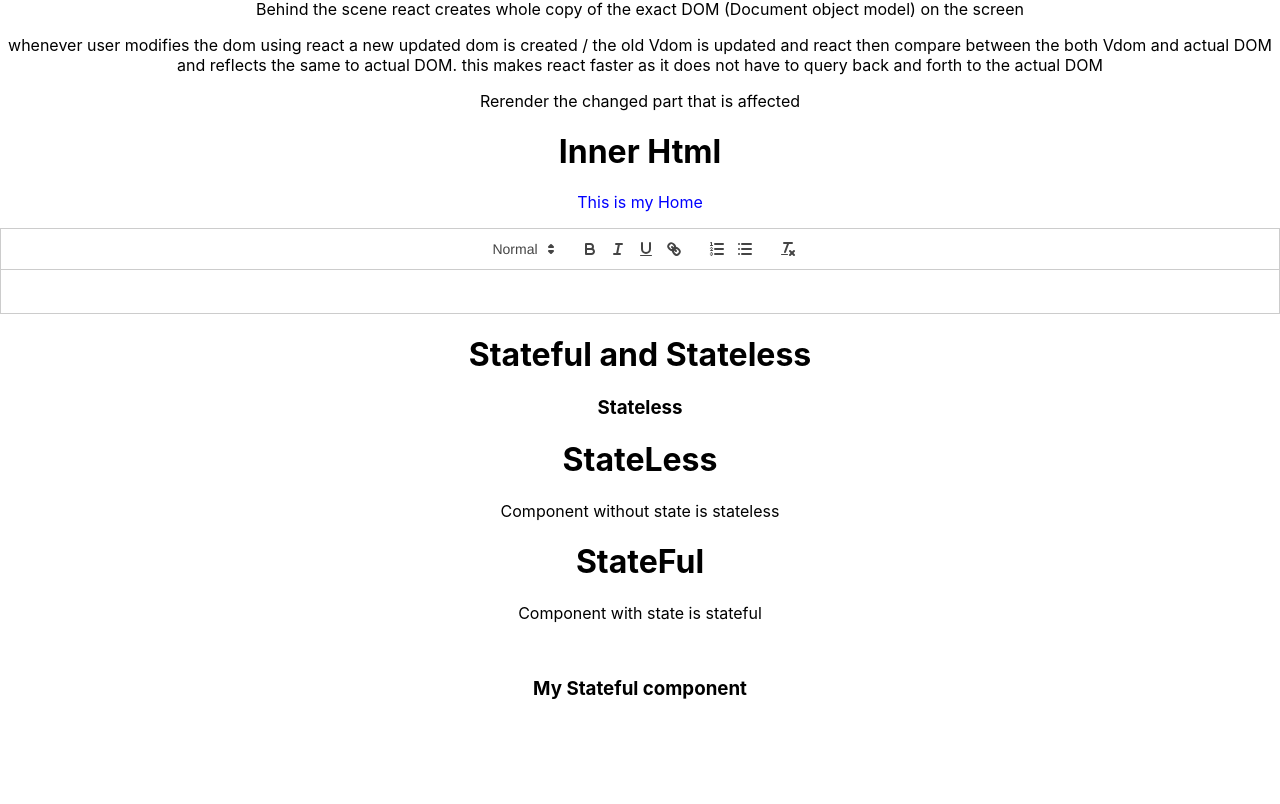
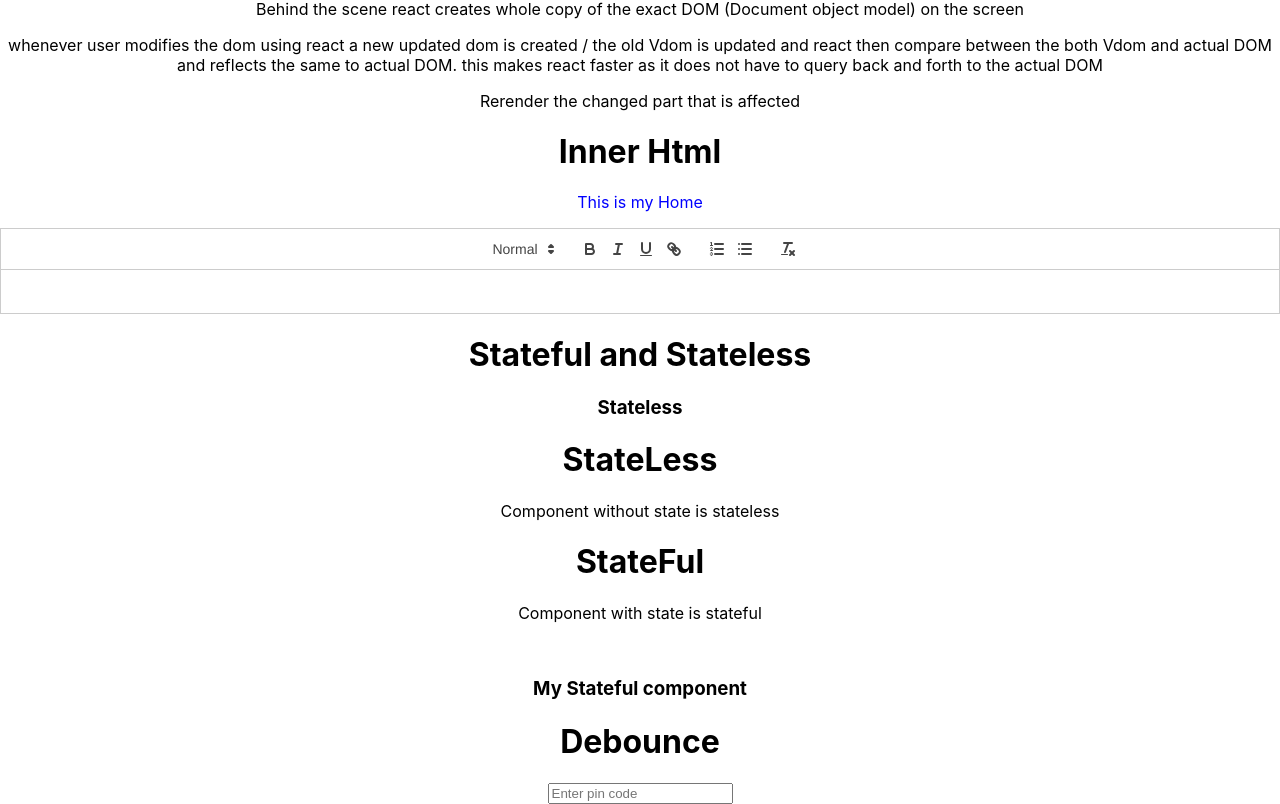
Before and after one commit to Ghos7h/react-important-questions-v1, a React (Create React App) app: page / in a window 1280 px wide. Shown: the part 1466-2270 px from the top of the page. Before the commit the page ends 2185 px from the top, so only its background shows below. Built offline with nearby package versions, Linux system fonts and the light colour scheme; no server answers; the HTML template or start-up script is replaced by a standard one.

Commit message:
Debouncing

```diff
--- a/package.json
+++ b/package.json
@@ -6,6 +6,7 @@
     "@testing-library/jest-dom": "^5.16.5",
     "@testing-library/react": "^13.4.0",
     "@testing-library/user-event": "^13.5.0",
+    "axios": "^1.4.0",
     "react": "^18.2.0",
     "react-dom": "^18.2.0",
     "react-quill": "^2.0.0",
--- a/src/App.js
+++ b/src/App.js
@@ -7,6 +7,7 @@ import VDOM from './components/VDOM';
 import InnerHtml from './components/InnerHtml'
 import StateLess from './components/StateLess';
 import StateFul from './components/StateFul';
+import Debouncing from './components/Debouncing'
 
 function App() {
   const [displayCount, setDisplayCount] = useState(0)
@@ -40,6 +41,9 @@ function App() {
         <StateLess></StateLess>
         <StateFul></StateFul>
 
+        <h1>Debounce</h1>
+        <Debouncing/>
+
     </div>
   );
 }
--- /dev/null
+++ b/src/components/Debouncing.jsx
@@ -0,0 +1,32 @@
+import axios from 'axios';
+import React from 'react'
+import { useEffect } from 'react';
+import {
+    useState
+} from 'react'
+
+const Debouncing = () => {
+    const [pin, setPin] = useState('');
+
+    useEffect(()=>{
+        const debounce = setTimeout(()=>{
+            axios.get(`https://api.postalpincode.in/pincode/${pin}`).then((res)=> {
+            console.log('res = ', res.data[0].PostOffice)
+            }).catch((err)=>{
+                console.log(err)
+            })
+        }, 2000);
+        return () => {
+
+            console.log('clear timeout')
+            clearTimeout(debounce);
+        }
+    }, [pin])
+    return (
+        <div>
+            <input type="text" placeholder='Enter pin code ' onChange={(e)=> setPin(e.target.value)}/>
+        </div>
+    )
+}
+
+export default Debouncing
```
Also changed, not shown: 1 other file (tests, documents, lock files or other folders).
